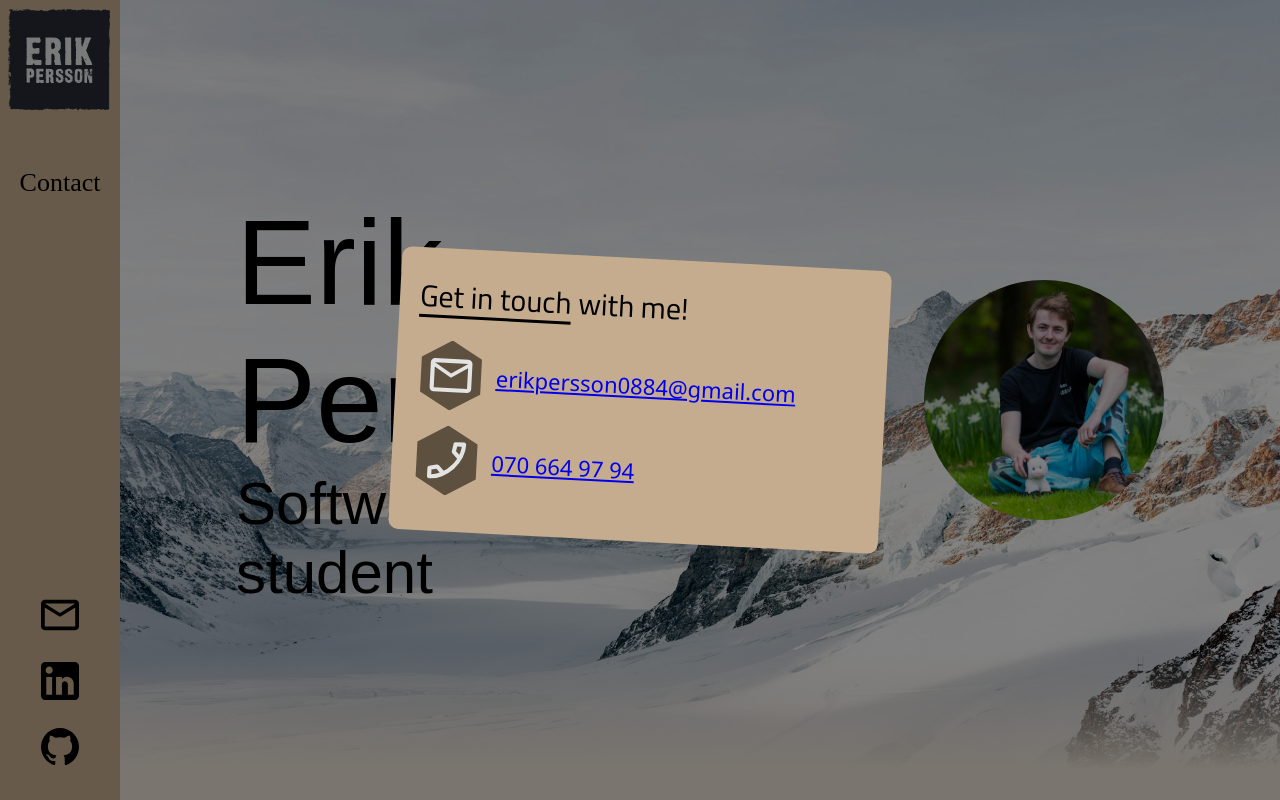
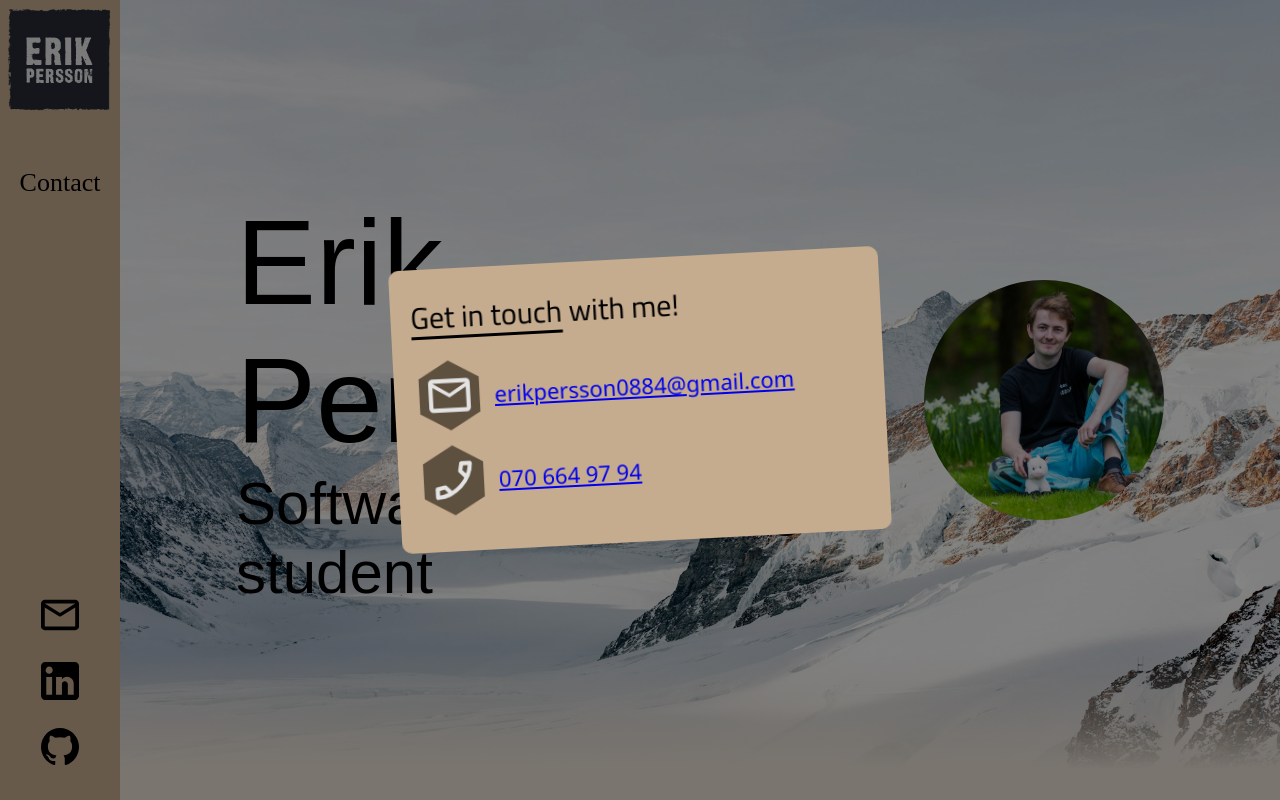
Before and after one commit to erikpersson0884/portfolio-v2, a React (Vite) app: page / in a window 1280 px wide. Both pictures are taken after a click on the element "Contact". Shown: the top 800 px of the page. Built offline with nearby package versions, Linux system fonts and the light colour scheme; a web font is replaced by a local one.

Commit message:
added animation to contact card

```diff
--- a/src/components/contactCard/ContactCard.css
+++ b/src/components/contactCard/ContactCard.css
@@ -8,6 +8,7 @@
     background-color: rgba(0, 0, 0, 0.479);
 
     z-index: 100;
+
 }
 
 .contact-card {
@@ -19,7 +20,8 @@
     width: 450px;
     padding: 20px;
     border-radius: 10px;
-    transform: translate(-50%, -50%) rotate(3deg);
+    transform: translate(100%, 100%); /* start offscreen bottom-right */
+    animation: glideIn 0.8s forwards ease-out; /* animate to center */
 }
 
 .contact-card .underlined {
@@ -45,3 +47,12 @@
     border-radius: 20px;
     padding: 10px;
 }
+
+/* ==== Animations === */
+
+/* Keyframes for sliding in */
+@keyframes glideIn {
+  to {
+    transform: translate(-50%, -50%) rotate(-3deg); /* final position in center */
+  }
+}
--- a/src/components/expertise/Expertise.css
+++ b/src/components/expertise/Expertise.css
@@ -33,7 +33,7 @@
 .expertise-block img {
     aspect-ratio: 1/1;
     width: 50px;
-    z-index: 100;
+    z-index: 10;
 }
 
 .expertise-block .expertise-icon {
```
